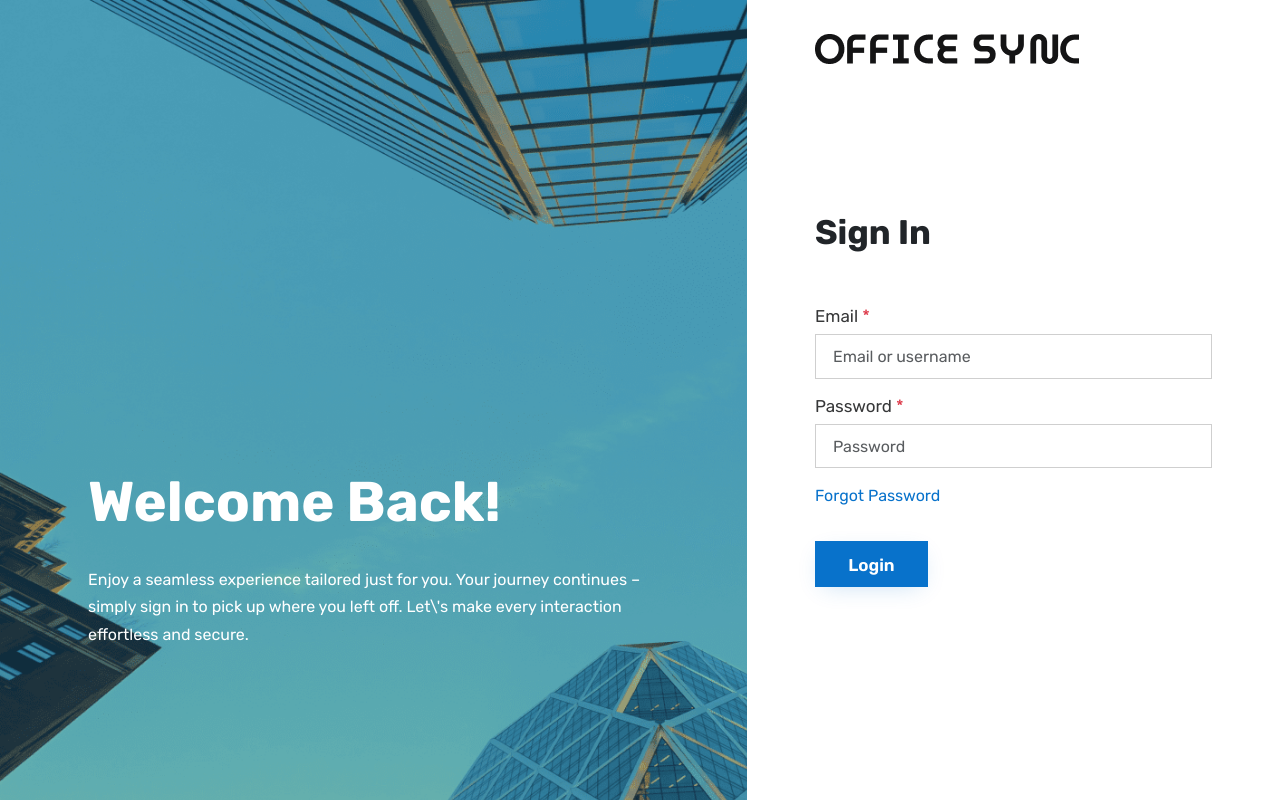
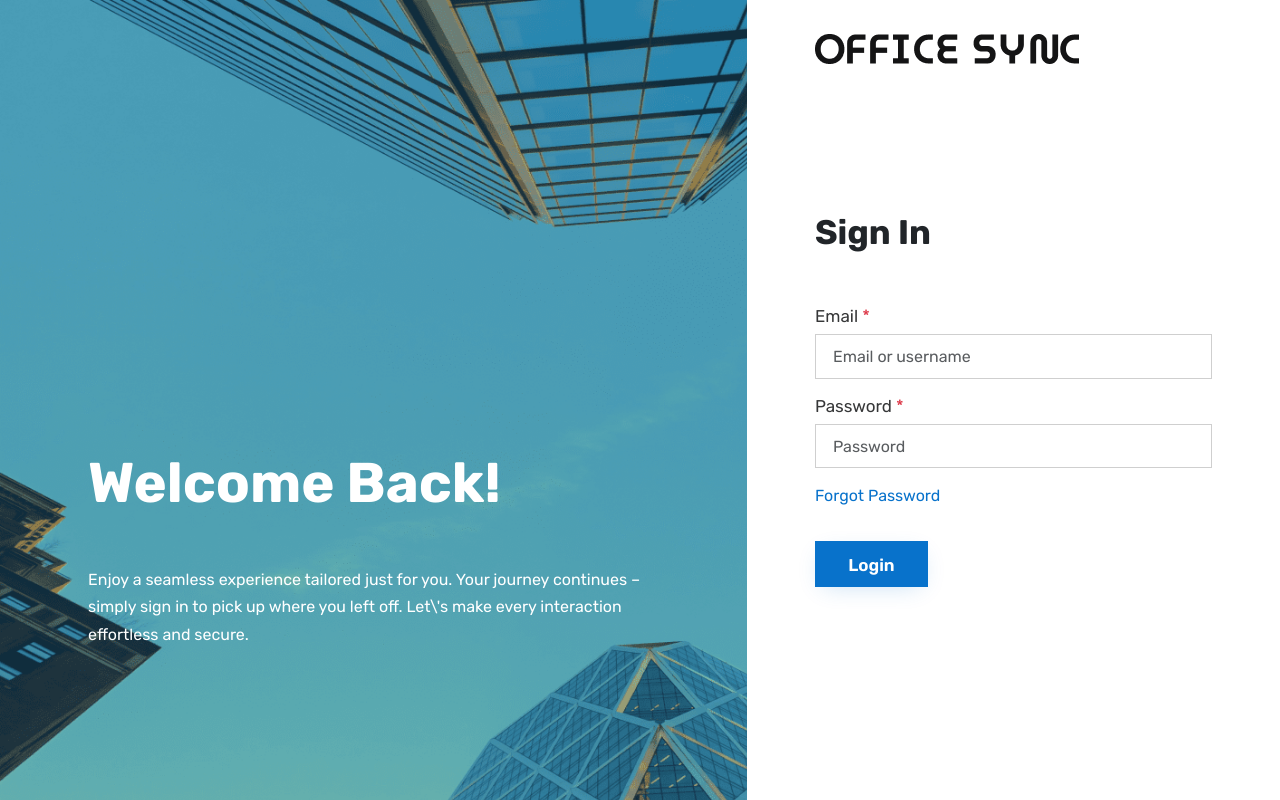
Before and after one commit to developerarjun/officesync-ui-react, a React (Vite) app: page / in a window 1280 px wide. Built offline with nearby package versions, Linux system fonts and the light colour scheme.

Commit message:
Added line height to the banner header text

```diff
--- a/src/app/modules/auth/ui/auth-content.component.tsx
+++ b/src/app/modules/auth/ui/auth-content.component.tsx
@@ -2,7 +2,7 @@ function AuthContentComponent({ bannerHeader, bannerDesc, className }: any) {
   return (
     <div className={className}>
       <div className="auth-content">
-        <h2 className="light heading mb-5">{bannerHeader}</h2>
+        <h2 className="light heading mb-5 lh-sm">{bannerHeader}</h2>
         <p className="light">{bannerDesc}</p>
       </div>
     </div>
```
